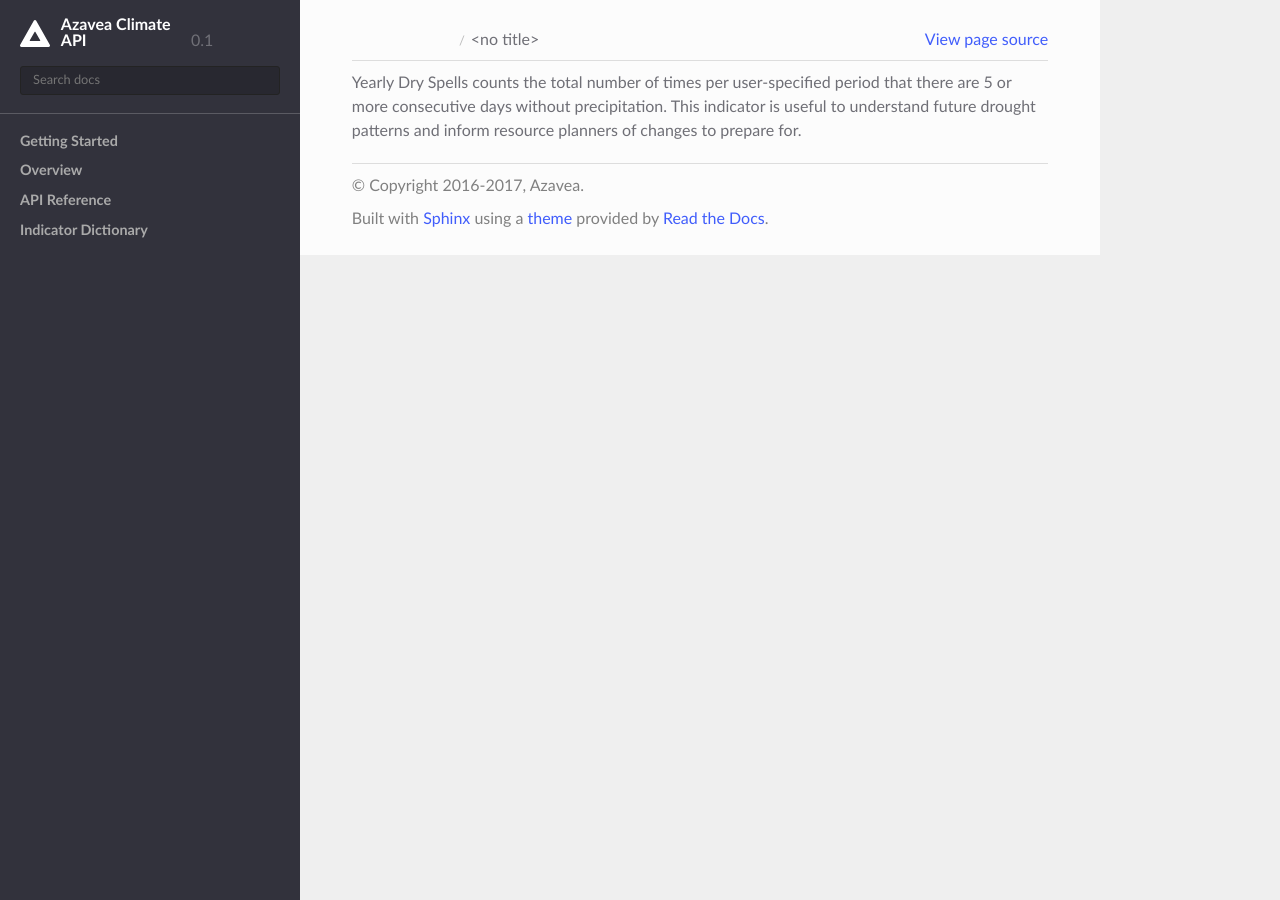
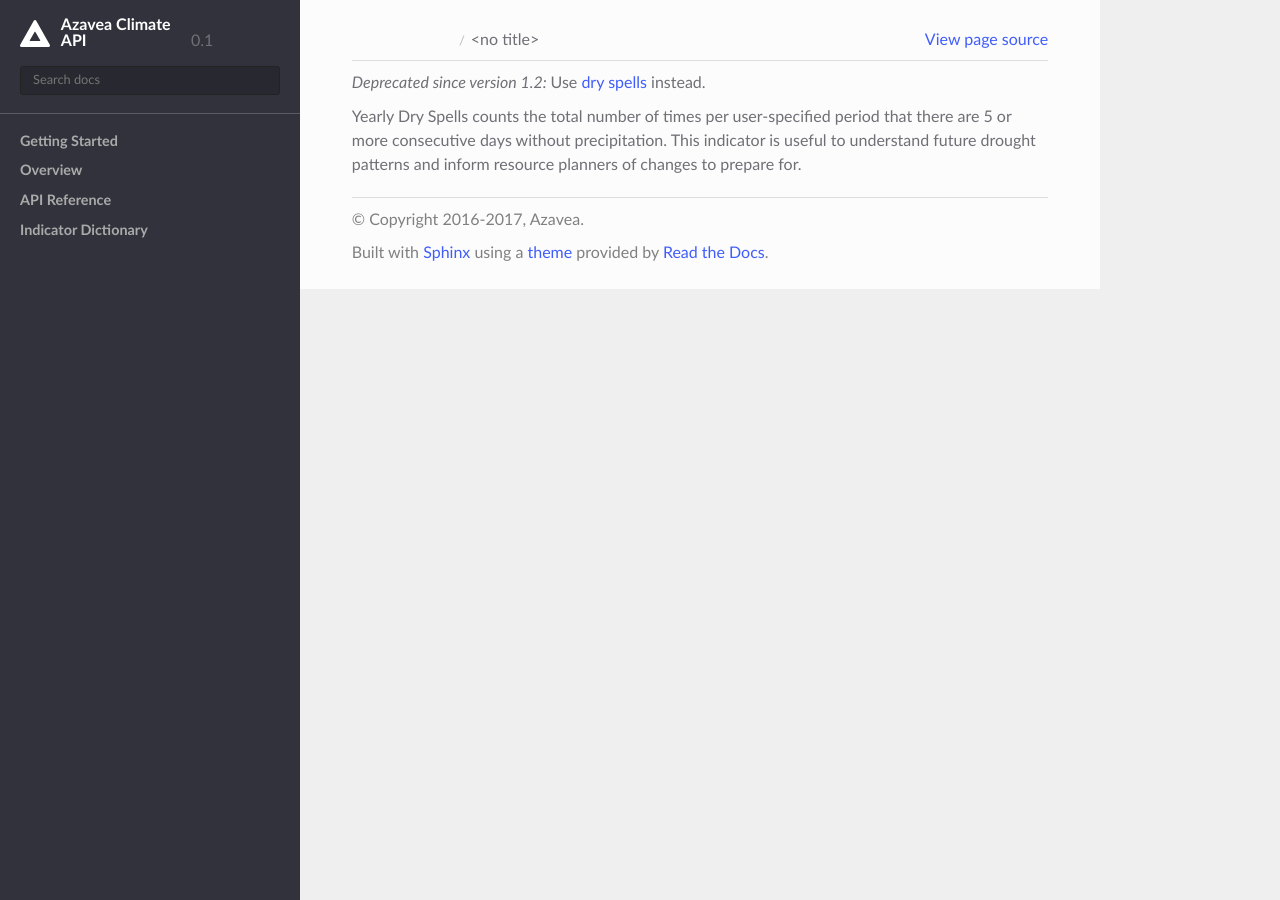
Before and after one commit to azavea/climate-change-api, a Sphinx documentation site: the page built from doc/source/indicators/yearly_dry_spells.rst, in a window 1280 px wide. Built offline with Sphinx 7.4.7 and the Read the Docs theme 2.0.0, drawn with Linux system fonts in a browser that asks for light colours.

Commit message:
Mark yearly dry spells indicator as deprecated
In favor of dry spells, which has not yet been added.
Closes #620.

```diff
--- a/doc/source/indicators/yearly_dry_spells.rst
+++ b/doc/source/indicators/yearly_dry_spells.rst
@@ -1 +1,6 @@
+.. deprecated:: 1.2
+   Use `dry spells`_ instead.
+
 Yearly Dry Spells counts the total number of times per user-specified period that there are 5 or more consecutive days without precipitation. This indicator is useful to understand future drought patterns and inform resource planners of changes to prepare for.
+
+.. _dry spells: api_reference.html#dry_spells
```
